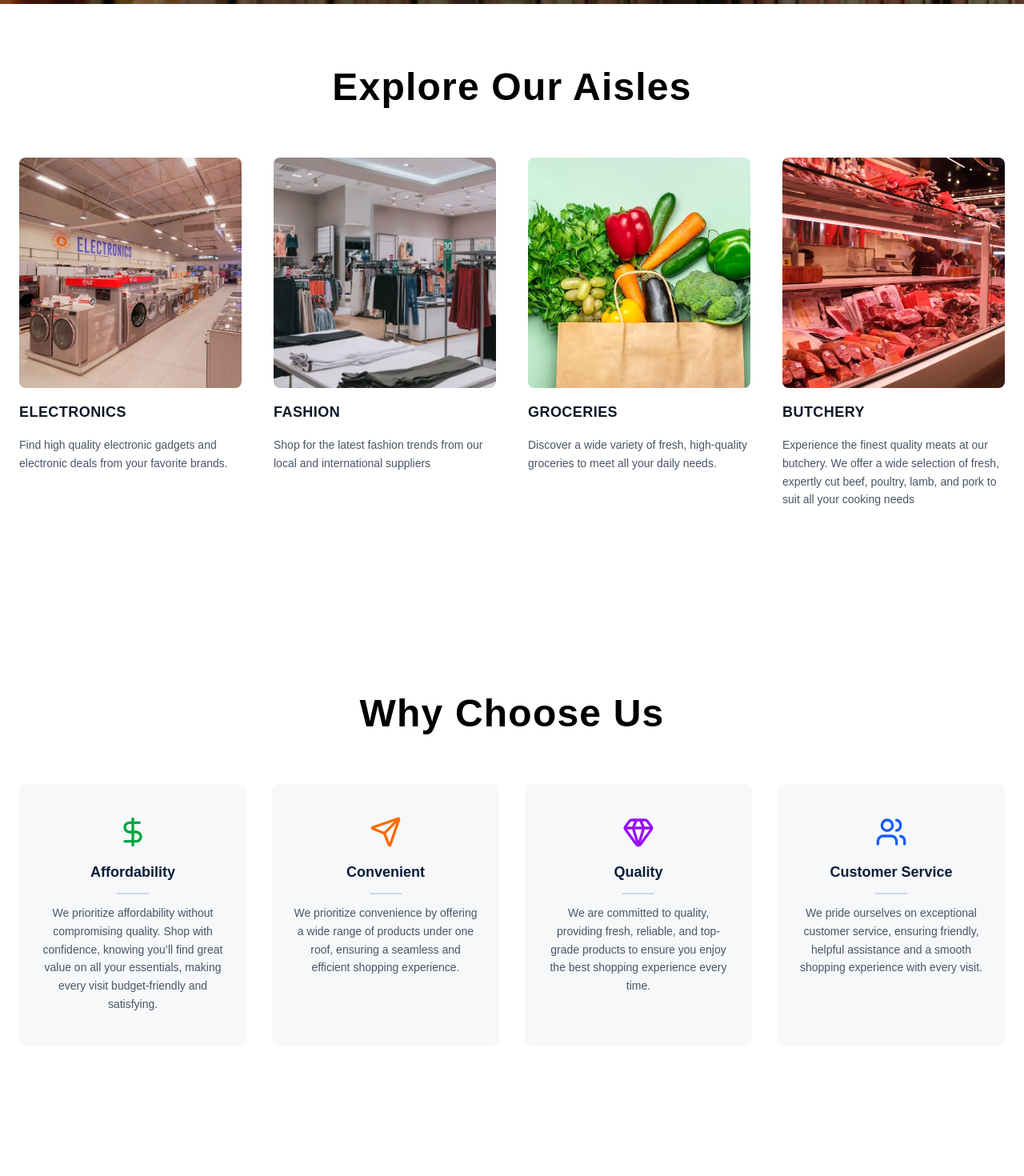
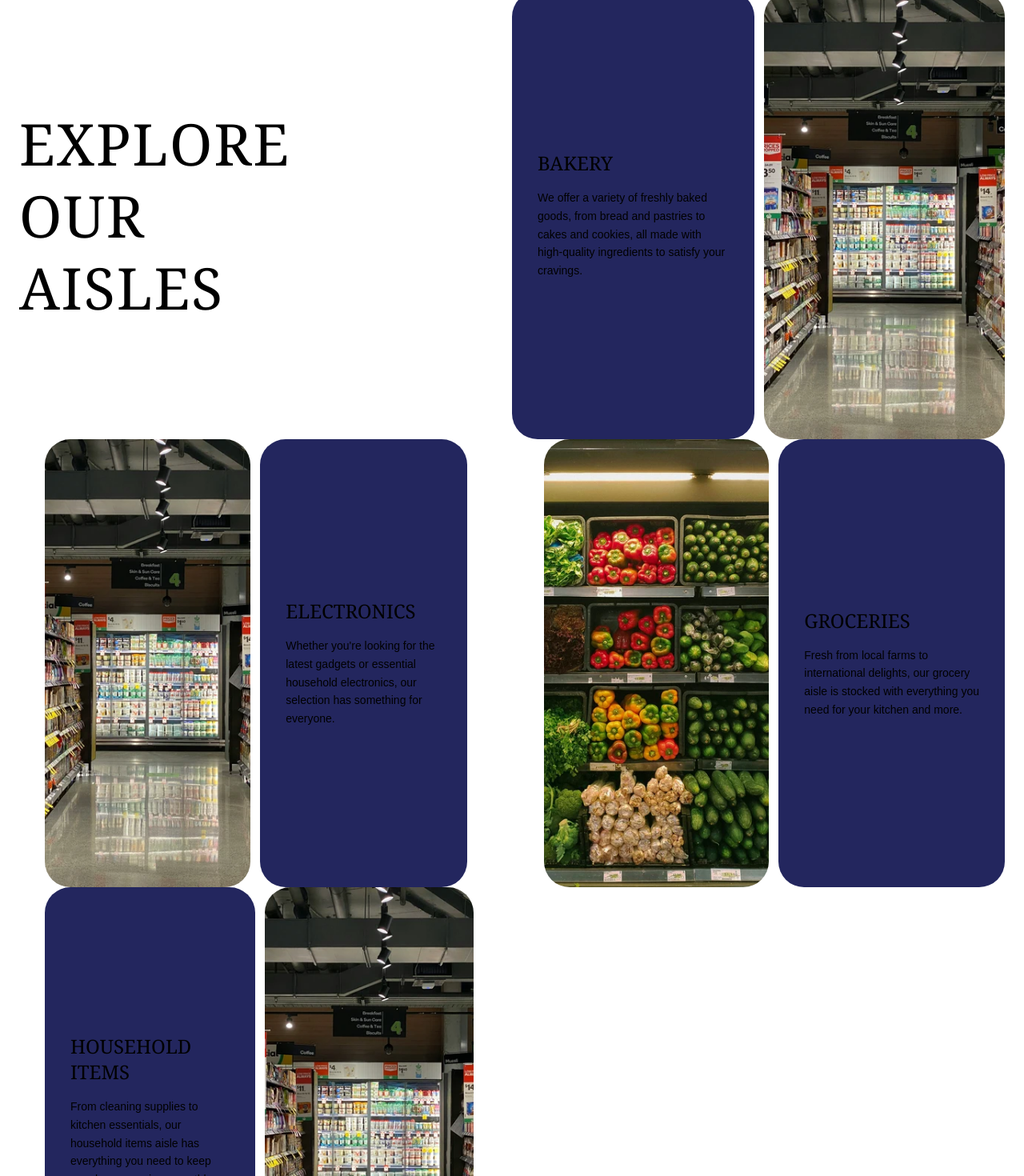
Before and after one commit to Eye-Kyu/County-supermarket, a Next.js app: page / in a window 1280 px wide. Shown: the part 860-2330 px from the top of the page at 80% size. Built offline with nearby package versions, Linux system fonts and the light colour scheme.

Commit message:
services update

```diff
--- /dev/null
+++ b/app/components/AisleCard.tsx
@@ -0,0 +1,36 @@
+import Image from "next/image";
+
+type AisleCardProps = {
+  title: string;
+  text: string;
+  image: string;
+  reverse?: boolean;
+  className?: string;
+};
+
+export default function AisleCard({
+  title,
+  text,
+  image,
+  reverse = false,
+  className = "",
+}: AisleCardProps) {
+  return (
+    <div
+      className={`w-full flex gap-3 h-[70vh] flex-col md:flex-row ${
+        reverse ? "md:flex-row-reverse" : ""
+      } ${className}`}
+    >
+      {/* TEXT CARD */}
+      <div className="w-full md:w-1/2 bg-[#23265e] rounded-[32px] p-8 flex flex-col justify-center">
+        <h3 className="font-serif text-2xl mb-4 text-black">{title}</h3>
+        <p className="text-sm leading-relaxed text-black">{text}</p>
+      </div>
+
+      {/* IMAGE CARD */}
+      <div className="w-full md:w-1/2 relative rounded-[32px] overflow-hidden">
+        <Image src={image} alt={title} fill className="object-cover" priority />
+      </div>
+    </div>
+  );
+}
--- a/app/components/Footer.tsx
+++ b/app/components/Footer.tsx
@@ -27,13 +27,33 @@ export default function Footer() {
         </section>
 
         <nav aria-label="Quick Links" className="flex-1 min-w-40 max-w-xs">
-          <h4 className="text-white text-xl font-semibold mb-4">Quick Links</h4>
+          <h4 className="text-white text-xl  font-semibold mb-4">
+            QUICK LINKS
+          </h4>
           <ul className="space-y-3">
             {[
               { href: "#", label: "Home" },
-              { href: "#services", label: "Services" },
-              { href: "#about", label: "About" },
-              { href: "#gallery", label: "Gallery" },
+              { href: "/Services", label: "Services" },
+              { href: "/Story", label: "About" },
+            ].map(({ href, label }) => (
+              <li key={href}>
+                <a
+                  href={href}
+                  className="hover:text-white transition-colors duration-200"
+                >
+                  {label}
+                </a>
+              </li>
+            ))}
+          </ul>
+        </nav>
+
+        <nav aria-label="Company" className="flex-1 min-w-40 max-w-xs">
+          <h4 className="text-white text-xl font-semibold mb-4">COMPANY</h4>
+          <ul className="space-y-3">
+            {[
+              { href: "#", label: "About Us" },
+              { href: "#services", label: "The County Family" },
             ].map(({ href, label }) => (
               <li key={href}>
                 <a
@@ -49,7 +69,7 @@ export default function Footer() {
 
         {/* Socials and Contact */}
         <section className="flex-1 min-w-50 max-w-xs">
-          <h4 className="text-white text-xl font-semibold mb-4">Follow Us</h4>
+          <h4 className="text-white text-xl font-semibold mb-4">SOCIALS</h4>
           <div className="flex space-x-6 mb-6 text-gray-300">
             <a
               href="#"
@@ -68,7 +88,7 @@ export default function Footer() {
           </div>
 
           <div>
-            <h4 className="text-white text-xl font-semibold mb-2">Email Us</h4>
+            <h4 className="text-white text-xl font-semibold mb-2">EMAIL</h4>
             <a
               href="mailto:info@countysupermarket.co.ke"
               className="block hover:text-white transition-colors duration-200"
--- a/app/components/Maps.tsx
+++ b/app/components/Maps.tsx
@@ -45,7 +45,7 @@ export default function Maps() {
     <section className="flex flex-col md:flex-row w-full min-h-screen p-6 md:p-12 gap-10">
       {/* Locations */}
       <div className="md:w-1/2 w-full">
-        <h2 className="text-2xl font-bold mb-8">Our Locations</h2>
+        <h2 className="text-2xl lg:text-3xl font-bold mb-8">Where We Are</h2>
 
         <form className="flex flex-col gap-3">
           {locations.map((location, index) => {
--- a/app/components/Navbar.tsx
+++ b/app/components/Navbar.tsx
@@ -24,13 +24,13 @@ export default function Navbar() {
   return (
     <nav className="sticky top-0 z-50 bg-white border-b border-gray-200 shadow-sm">
       <div className="max-w-7xl mx-auto px-4">
-        <div className="flex h-16 items-center justify-between">
+        <div className="flex h-7 items-center justify-between">
           {/* Logo */}
           <Link href="/" className="flex items-center">
             <Image
               src="/global assets/Logo.jpg"
               alt="Logo"
-              width={65}
+              width={85}
               height={50}
               priority
             />
--- /dev/null
+++ b/app/components/Services2.tsx
@@ -0,0 +1,71 @@
+import AisleCard from "./AisleCard";
+
+export default function Services2() {
+  return (
+    <div className="pt-5">
+      <section id="Services" className="px-6 ">
+        <div className="flex h-4/5 items-center">
+          {/* LEFT TITLE */}
+          <div className="w-1/2">
+            <h1 className="text-5xl md:text-7xl font-serif tracking-wide leading-tight">
+              EXPLORE <br /> OUR <br /> AISLES
+            </h1>
+          </div>
+
+          {/* RIGHT CONTENT */}
+          <div className="w-1/2">
+            <AisleCard
+              title="BAKERY"
+              text="We offer a variety of freshly baked goods, from bread and pastries to cakes and cookies, all made with high-quality ingredients to satisfy your cravings."
+              image="/Images/Hero/hero1.webp"
+            />
+          </div>
+        </div>
+        {/*</section>*/}
+        <section className="flex">
+          <div className="w-1/2 pr-4">
+            <AisleCard
+              title="ELECTRONICS"
+              text="Whether you're looking for the latest gadgets or essential household electronics, our selection has something for everyone."
+              image="/Images/Hero/hero1.webp"
+              className="pl-8 pr-8"
+              reverse
+            />
+          </div>
+          {/* RIGHT TITLE */}
+          <div className="w-1/2 ml-4">
+            <AisleCard
+              title="GROCERIES"
+              text="Fresh from local farms to international delights, our grocery aisle is stocked with everything you need for your kitchen and more."
+              image="/Images/Hero/Groceries.webp"
+              reverse
+              className="pl-8"
+            />
+          </div>
+        </section>
+
+        {/*</section>*/}
+        <section className="flex">
+          <div className="w-1/2 pr-4">
+            <AisleCard
+              title="HOUSEHOLD ITEMS"
+              text="From cleaning supplies to kitchen essentials, our household items aisle has everything you need to keep your home running smoothly."
+              image="/Images/Hero/hero1.webp"
+              className="pl-8 pr-8"
+            />
+          </div>
+          {/* RIGHT TITLE */}
+          <div className="w-1/2 ml-4 hidden">
+            <AisleCard
+              title="GROCERIES"
+              text="Fresh from local farms to international delights, our grocery aisle is stocked with everything you need for your kitchen and more."
+              image="/Images/Hero/Groceries.webp"
+              reverse
+              className="pl-8"
+            />
+          </div>
+        </section>
+      </section>
+    </div>
+  );
+}
--- /dev/null
+++ b/app/components/Services3.tsx
@@ -0,0 +1,30 @@
+import AisleCard from "./AisleCard";
+
+export default function Services3() {
+  return (
+    <section
+      id="Services"
+      className="px-6 flex min-h-screen items-center justify-between gap-x-16"
+    >
+      <div className="w-1/2 pr-4">
+        <AisleCard
+          title="ELECTRONICS"
+          text="LOREM IPSUM SIT BGUOIWBAIB XSAIOCBD OABCUIAIC biuouiaanc dnsauifpcwiuca."
+          image="/Images/Hero/hero1.webp"
+          className="pl-8 pr-8"
+          reverse
+        />
+      </div>
+      {/* RIGHT TITLE */}
+      <div className="w-1/2 ml-4">
+        <AisleCard
+          title="GROCERIES"
+          text="LOREM IPSUM SIT BGUOIWBAIB XSAIOCBD OABCUIAIC biuouiaanc dnsauifpcwiuca."
+          image="/Images/Hero/Groceries.webp"
+          reverse
+          className="pl-8"
+        />
+      </div>
+    </section>
+  );
+}
--- a/app/page.tsx
+++ b/app/page.tsx
@@ -1,5 +1,5 @@
 import HeroSlider from "./components/Hero";
-import Services from "./components/Services";
+import Services2 from "./components/Services2";
 import About from "./components/About";
 import Gallery from "./components/Gallery";
 import Maps from "./components/Maps";
@@ -13,7 +13,7 @@ export default function Home() {
       <main className="bg-white text-black ">
         <HeroSlider />
         <div className=" space-y-14">
-          <Services />
+          <Services2 />
           <Why />
           <ClientTestimonials />
           <About />
```
